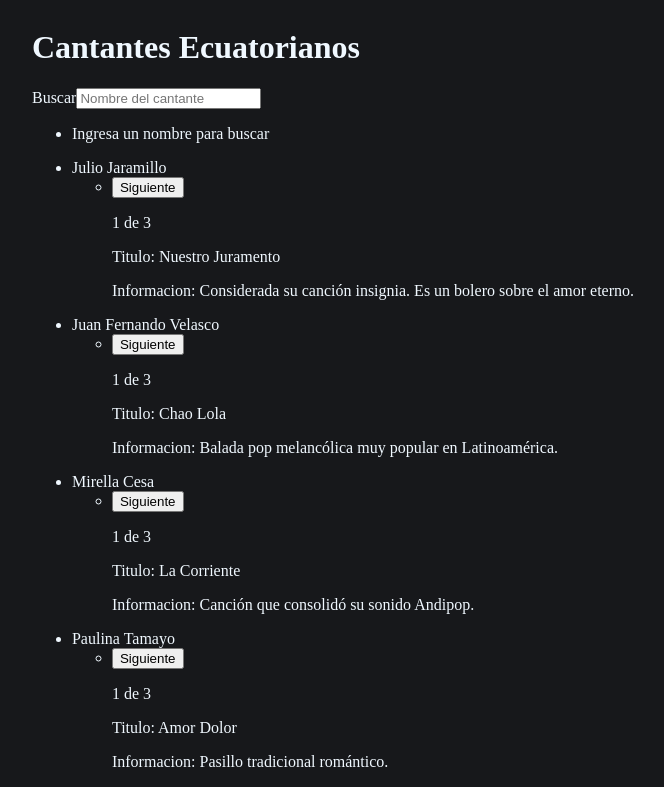
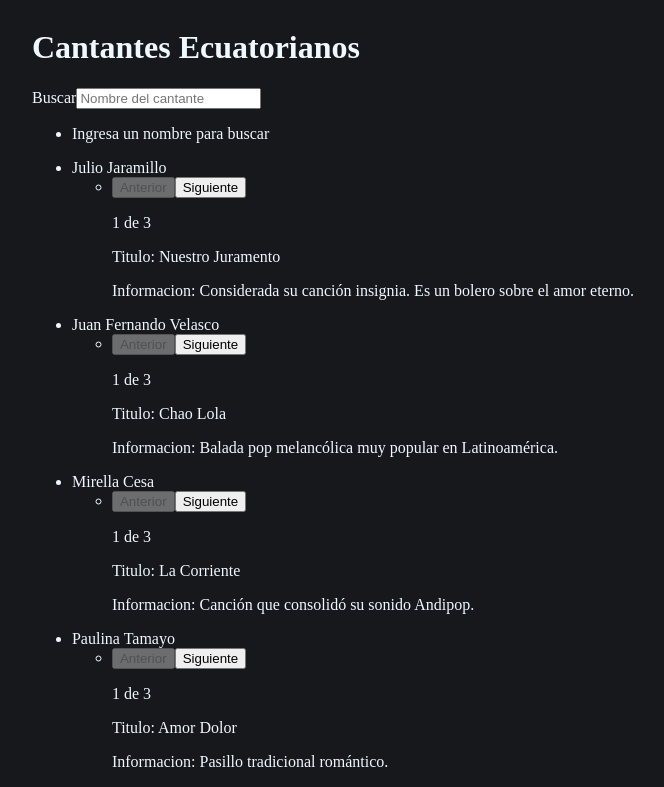
Before and after one commit to Lubswer/Taller_React, a React (Vite) app: page / in a window 1280 px wide. Shown: the top 787 px of the page, without its empty margins (307-971 px from the left). Built offline with nearby package versions, Linux system fonts and the light colour scheme.

Commit message:
Control de botones de navegacion canciones

```diff
--- a/src/2.agregar_interactividad/cancionesCantantes.jsx
+++ b/src/2.agregar_interactividad/cancionesCantantes.jsx
@@ -1,16 +1,32 @@
 import { useState } from "react";
 export default function CancionesCantantes({ cancion }) {
-  const [indexCancion, setCancion] = useState(0);
+  const [indexCancion, setIndexCancion] = useState(0);
+  let antes = indexCancion > 0;
+  let despues = indexCancion < cancion.length - 1;
+  function handlePrevClick() {
+    if (antes) {
+      setIndexCancion(indexCancion - 1);
+    }
+  }
 
+  function handleNextClick() {
+    if (despues) {
+      setIndexCancion(indexCancion + 1);
+    }
+  }
   return (
     <li>
-      <button
-        onClick={() => {
-          setCancion(indexCancion + 1);
-        }}
-      >Siguiente
+      <button onClick={handlePrevClick} disabled={!antes}>
+        Anterior
       </button>
-      <p>{indexCancion + 1} de {cancion.length}</p>
+      <button onClick={handleNextClick} disabled={!despues}>
+        Siguiente
+      </button>
+
+      <p>
+        {indexCancion + 1} de {cancion.length}
+      </p>
+
       <p>Titulo: {cancion[indexCancion].titulo}</p>
       <p>Informacion: {cancion[indexCancion].informacion}</p>
     </li>
```
Also changed, not shown: src/2.agregar_interactividad/buscadorCantantes.jsx (line endings or trailing spaces).
